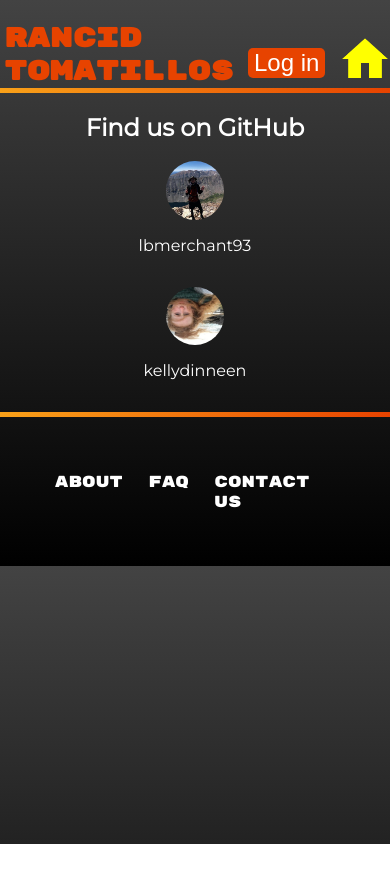
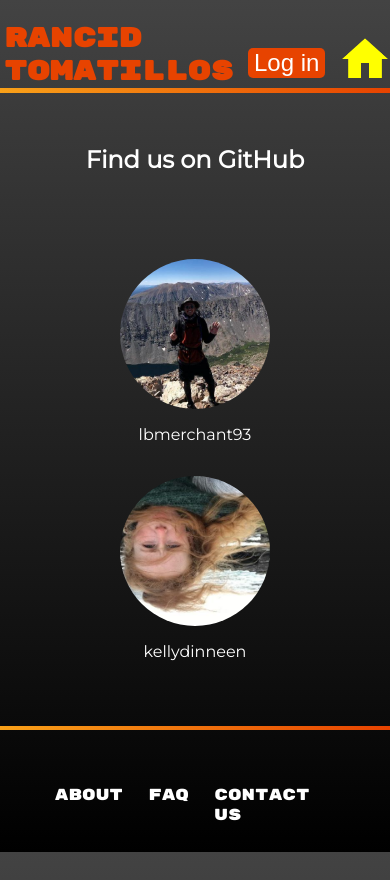
Before and after one commit to kellydinneen/rancid-tomatillos, a React (Create React App) app: page /contact-us in a window 390 px wide. Before the commit the page ends 844 px from the top, so only its background shows below. Built offline with nearby package versions, Linux system fonts and the light colour scheme; no server answers.

Commit message:
Format Contact-Us page with responsiveness

```diff
--- a/src/components/App.css
+++ b/src/components/App.css
@@ -28,6 +28,10 @@
   color: white;
   font-size: x-large;
   margin-bottom: 10px;
+}
+
+footer {
+  height: 15vh;
 }
 
 .footer-links {
--- a/src/components/App.js
+++ b/src/components/App.js
@@ -101,7 +101,7 @@ class App extends Component {
           <nav className="footer-links">
             <NavLink className="about footer-link" to='/about' onClick={this.leaveHome}>About</NavLink>
             <NavLink className="faq footer-link" to='/faq' onClick={this.leaveHome}>FAQ</NavLink>
-            <NavLink className="contact-us footer-link" to='/contact-us' onClick={this.leaveHome}>Contact Us</NavLink>
+            <NavLink className="contact-us-page footer-link" to='/contact-us' onClick={this.leaveHome}>Contact Us</NavLink>
           </nav>
         </footer>
       </>
--- a/src/components/FooterLinks/ContactUs.css
+++ b/src/components/FooterLinks/ContactUs.css
@@ -1,17 +1,47 @@
 .contact-us {
-  height: 85%;
+  height: 75vh;
   display: flex;
   flex-direction: column;
   justify-content: space-around;
   align-items: center;
 }
 
+.gh-profiles {
+  display: flex;
+  flex-direction: row;
+}
+
+.lucas-profile,
+.kelly-profile {
+  display: flex;
+  flex-direction: column;
+}
+
+.lucas-profile {
+  margin-right: 20px;
+}
+
+.kelly-profile {
+  margin-left: 20px;
+}
+
 .github-profile-pic {
-  width: 15vw;
+  width: 150px;
   border-radius: 50%;
   margin-bottom: 1em;
 }
 
 .github-profile-link {
+  text-align: center;
   margin-bottom: 2em;
 }
+
+@media screen and (max-width: 450px) {
+  .gh-profiles {
+    flex-direction: column;
+  }
+  .lucas-profile,
+  .kelly-profile {
+    margin: 0;
+  }
+}
--- a/src/components/FooterLinks/ContactUs.js
+++ b/src/components/FooterLinks/ContactUs.js
@@ -5,13 +5,19 @@ import kellyProfile from './kellyGitHubPic.jpg';
 
 const ContactUs = () => {
   return (
-    <div className='contact-us'>
+    <main className='contact-us'>
       <h2>Find us on GitHub</h2>
-      <img className="github-profile-pic" src={lucasProfile} alt='GitHub profile'/>
-      <a className='github-profile-link' href="https://github.com/lbmerchant93">lbmerchant93</a>
-      <img className="github-profile-pic" src={kellyProfile} alt='GitHub profile'/>
-      <a className='github-profile-link' href="https://github.com/kellydinneen">kellydinneen</a>
-    </div>
+      <section className='gh-profiles'>
+        <article className='lucas-profile'>
+          <img className="github-profile-pic" src={lucasProfile} alt='GitHub profile'/>
+          <a className='github-profile-link' href="https://github.com/lbmerchant93">lbmerchant93</a>
+        </article>
+        <article className='kelly-profile'>
+          <img className="github-profile-pic" src={kellyProfile} alt='GitHub profile'/>
+          <a className='github-profile-link' href="https://github.com/kellydinneen">kellydinneen</a>
+        </article>
+      </section>
+    </main>
   )
 }
 
```
